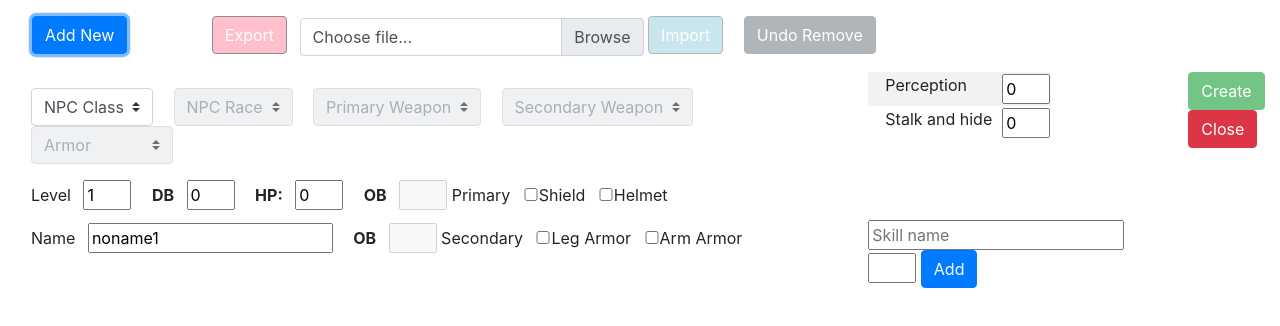
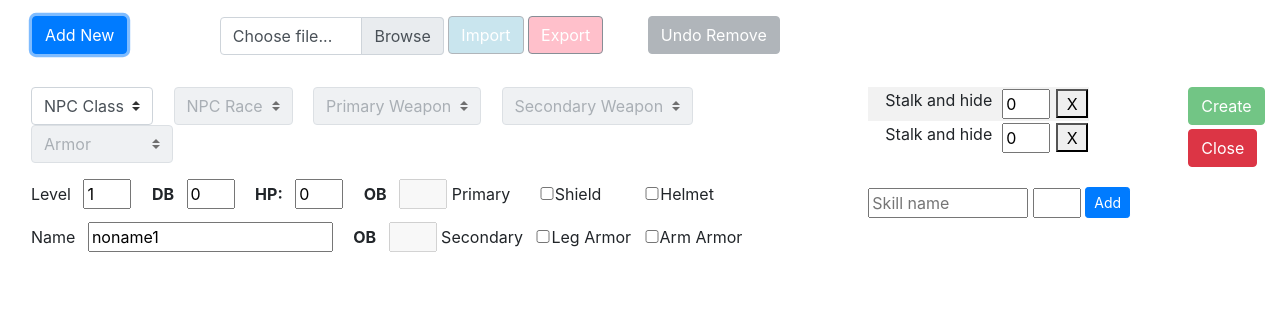
Before and after one commit to teehal/MERP, a plain HTML site: page index.html in a window 1280 px wide. Both pictures are taken after a click on the button "Add New". Drawn offline with nearby package versions, Linux system fonts and the light colour scheme.

Commit message:
Added functionality

```diff
--- a/css/styling.css
+++ b/css/styling.css
@@ -10,25 +10,41 @@ button.btn.btn-primary.test1 {
 }
 
 button.btn.btn-secondary.test2 {
-  margin-right: 0.5rem;
+  margin-right: 2.5rem;
   background-color:pink;
 }
 
 button.btn.btn-secondary.test3 {
-  margin-right: 1rem;
+  margin-right: 0rem;
   background-color:lightblue;
+}
+
+button.btn.btn-primary.btn-sm.add {
+  margin-bottom: 0.25rem;
 }
 
 .clear_float {
   clear:both;
 }
 
+.custom-file-input.npc {
+  width: 1rem;
+  margin-top: 0.1rem;
+}
+
+.custom-file.file_lbl {
+  margin-left: 0.5rem;
+}
 .form-control.name {
   width: 25%;
 }
 
 .lvl {
   width: 3rem;
+}
+
+.lvl.skill {
+  width: 10rem;
 }
 
 .lvl.extra {
@@ -39,6 +55,15 @@ button.btn.btn-secondary.test3 {
 .lvl.extra.shield {
   margin-left: 2.1rem;
 }
+
+.lvl.extra.shld {
+  margin-left: 1.5rem;
+}
+
+.lvl.extra.hlmt {
+  margin-left: 2.4rem;
+}
+
 
 .lvl.extra.more {
   margin-left: 0rem;
@@ -75,7 +100,8 @@ select.custom-select {
 }
 
 .btn.btn-success.add {
-/*  margin-left: 28.6rem; */
+  margin-top: 1rem;
+  margin-bottom: 0.25rem;
 }
 
 .btn.btn-danger.oma {
@@ -101,6 +127,16 @@ select.custom-select {
 }
 
 .skill_list {
-  height: 148px;
+  height: 100px;
+  width: 240px;
   overflow: auto;
+  margin-top: 1rem;
 }
+
+.tiny_button {
+  height: 1.8rem;
+  width: 2rem;
+  margin-left: 0.25rem;
+/*  background-color: #dc3545;
+  color: white;*/
+}
--- a/index.html
+++ b/index.html
@@ -23,12 +23,12 @@
     <body>
       <div class="top_buttons">
         <button type="button" class="btn btn-primary test1" data-bind="click: NewCharacter">Add New</button>
-        <button type="button" class="btn btn-secondary test2" data-bind="click:Export">Export</button>
-        <label class="custom-file">
-          <input class="custom-file-input" type="file" id="NPCFile" data-bind="value: NPCTextFile"></input>
+        <label class="custom-file file_lbl">
+          <input class="custom-file-input npc" type="file" id="NPCFile" data-bind="value: NPCTextFile"></input>
           <span class="custom-file-control"></span>
         </label>
         <button type="button" class="btn btn-secondary test3" data-bind="click:Import, enable: NPCTextFile">Import</button>
+        <button type="button" class="btn btn-secondary test2" data-bind="click:Export">Export</button>
         <button type="button" class="btn btn-secondary" data-bind="enable: RemovedNPC().length > 0, click: ReturnNPC">Undo Remove</button>
       </div>
       <div class="clear_float"></div>
@@ -54,8 +54,8 @@
           <input class="lvl" type="number" id="npchp" value=0 min=0 max=1000 data-bind="value:char_hp">
           <label class="lbl_npc" for="npcofb"><b>OB</b></label>
           <input class="lvl" type="number" id="npcofb" value=0 min=-200 max=200 data-bind="enable: char_1stw(), value: char_1stw() ? char_ob_pri : ''"><span> Primary</span>
-          <input class="lvl extra" type="checkbox" id="shield">Shield
-          <input class="lvl extra" type="checkbox" id="helmet">Helmet
+          <input class="lvl extra shld" type="checkbox" id="shield">Shield
+          <input class="lvl extra hlmt" type="checkbox" id="helmet">Helmet
           </div>
       </div>
         <div class="name_tag">
@@ -78,13 +78,15 @@
             <td>
               <input class="lvl" type="number" data-bind="value: SkillBonus">
             </td>
+            <td>
+              <button class="tiny_button" data-bind="click: $parent.RemoveSkill">X</button>
           </tr>
         </tbody>
         </table>
         </div>
-        <input id="skill_name" class="" type="text" placeholder="Skill name">
+        <input id="skill_name" class="lvl skill" type="text" placeholder="Skill name">
         <input id="skill_bonus" class="lvl" type="number">
-        <button type="button" class="btn btn-primary" data-bind="click: AddSkill">Add</button>
+        <button type="button" class="btn btn-primary btn-sm add" data-bind="click: AddSkill">Add</button>
       </div>
       <div class="col-1">
         <button type="button" class="btn btn-success add" data-bind="click: AddCharacter,enable:char_class() && char_1stw() && Number(char_hp()) > 0 && char_armor()">Create</button>
--- a/scripts/ownscripts.js
+++ b/scripts/ownscripts.js
@@ -24,14 +24,16 @@ function viewModel() {
     this.AvailableRaces = ko.observable(Races);
     this.NPCSkills = ko.observableArray();
     this.NPCSkills.push({'SkillName':'Perception', 'SkillBonus':this.perception_bonus});
-    this.NPCSkills.push({'SkillName':'Stalk and hide', 'SkillBonus':this.stalk_hide_bonus})
+    this.NPCSkills.push({'SkillName':'Stalk and hide', 'SkillBonus':this.stalk_hide_bonus});
     this.NPCskillsArray;
     this.NPCTextFile = ko.observable();
     let jsonData = [];
 
     this.NewCharacter = () => {
-        let temp_value = self.create_new() ? false : true;
-        self.create_new( temp_value );
+        FormatSkills(this.NPCSkills, [{'SkillName':'Stalk and hide', 'SkillBonus':this.stalk_hide_bonus},
+          {'SkillName':'Stalk and hide', 'SkillBonus':this.stalk_hide_bonus}]);
+        let temp_value = this.create_new() ? false : true;
+        this.create_new( temp_value );
         this.char_armor('null');
         this.char_class('null');
         this.char_race('null');
@@ -66,6 +68,7 @@ function viewModel() {
         self.NPClist.push(tempNPC);
     };
 
+
     this.AddSkill = () => {
       let d = document;
       let skill_name = d.getElementById('skill_name').value;
@@ -77,14 +80,14 @@ function viewModel() {
       });
       d.getElementById('skill_name').value = '';
       d.getElementById('skill_bonus').value = '';
-    }
+    };
 
     this.Damage = (NPC) => {
         let dmg = document.getElementById('damage' + NPC.NPCnumber).value;
         NPC.NPChp( NPC.NPChp() - dmg);
-        if ( NPC.NPChp() <= 0 ) {
+
+        if ( NPC.NPChp() <= 0 )
           NPC.NPC_dead(true);
-        }
     };
 
     this.Export = () => {
@@ -164,7 +167,9 @@ function viewModel() {
       let Na = tmp_arr[0].NPCarmor;
       let Naa = tmp_arr[0].NPCaddarmor;
       let Nw = tmp_arr[0].NPCweapons;
-      this.NPClist.push( new NPC(Nn, Nr, Nc, Nl, No, Nos, Nd, Nh, Na, Naa, Nw) );
+      let tempNPC = new NPC(Nn, Nr, Nc, Nl, No, Nos, Nd, Nh, Na, Naa, Nw);
+      tempNPC.SkillArray = tmp_arr[0].SkillArray;
+      this.NPClist.push( tempNPC );
     };
 
     this.Remove = (NPC) => {
@@ -228,6 +233,11 @@ function viewModel() {
       NPC.NPCob_sec( j_s - d );
     };
 
+    this.RemoveSkill = (skill) => {
+      let i = this.NPCSkills.indexOf(skill);
+      this.NPCSkills.splice(i, 1);
+    };
+
     this.NPCcreator = () => {
       console.log("NPCcreator");
     };
--- a/scripts/skillfunc.js
+++ b/scripts/skillfunc.js
@@ -11,3 +11,10 @@ const SkillLevel = (lvl, start,stop, inc, inc_after) => {
 const destroyClickedElement = (event) => {
     document.body.removeChild(event.target);
 }
+
+const FormatSkills = (obsArray, SkillArray) => {
+  obsArray.removeAll();
+
+  for (let i of SkillArray)
+      obsArray.push(i);
+}
```
Also changed, not shown: MERP_NPCs.txt.
